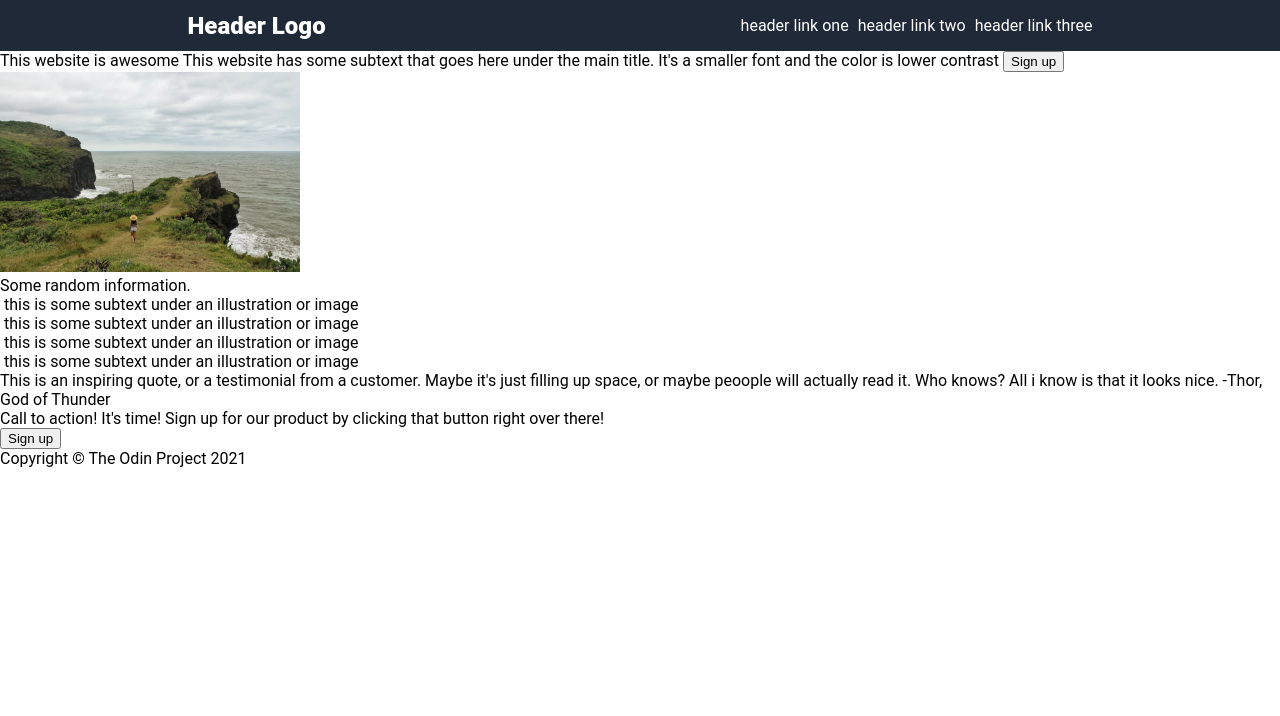
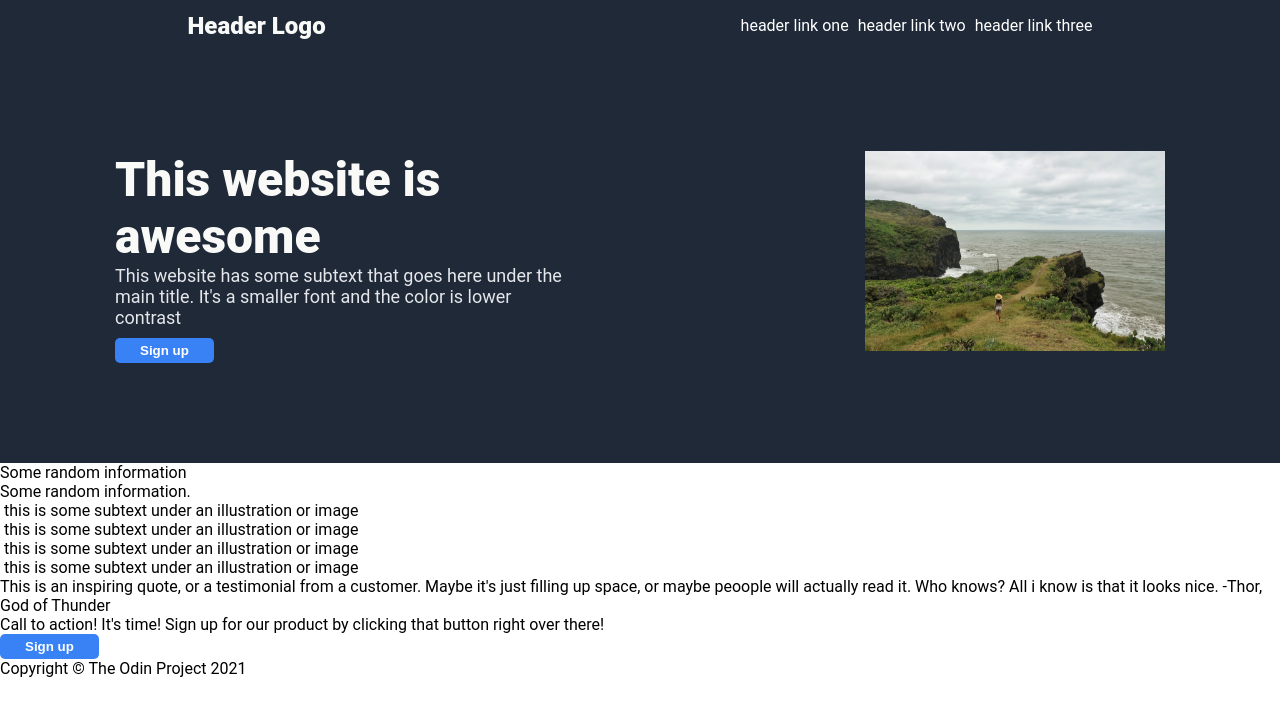
Before and after one commit to boobimatic/odin-website, a plain HTML site: page index.html in a window 1280 px wide. Drawn offline with Linux system fonts and the light colour scheme; a web font is replaced by a local one.

Commit message:
complete 1st content of 4

```diff
--- a/index.html
+++ b/index.html
@@ -19,11 +19,15 @@
 
         <div class="Content">
             <div class="Content1">
-                This website is awesome
-                This website has some subtext that goes here under the main title. It's a smaller font and the color is lower contrast
-                <button>Sign up</button>
+                <div class="Content1-1">
+                    <div class="Content1-1-1">This website is awesome</div>
+                    <div class="Content1-1-2">This website has some subtext that goes here under the main title. It's a smaller font and the color is lower contrast</div>
+                    <div class="button1"><button>Sign up</button></div>
+                </div>
                 <img style="height: 200px; width: auto;" src="./images/pexels-walter-alejandro-228509595-12502565.jpg" alt="woman walking to a cliff besite the sea">
             </div>
+            <div class="Content2">
+                Some random information
             <div class="Content2">
                 Some random information.
                 <div class="Tinycontent">
--- a/styles.css
+++ b/styles.css
@@ -11,6 +11,8 @@ body {
     flex-direction: column;
 }
 
+/* HEADER */
+
 .Header {
     display: flex;
     align-items: center;
@@ -22,7 +24,7 @@ body {
 .Logo {
     font-weight: 800;
     font-size: 24px;
-    color: F9FAF8;
+    color: #F9FAF8;
 }
 
 a {
@@ -35,3 +37,46 @@ ul {
     list-style: none;
     gap: 9px;
 }
+
+/* CONTENT */
+
+.Content {
+    display: flex;
+    flex-direction: column;
+}
+
+.Content1 {
+    background-color: #1F2937;
+    display: flex;
+    justify-content: center;
+    gap: 300px;
+    padding: 100px;
+}
+
+.Content1-1 {
+    width: 450px;
+}
+
+.Content1-1-1 {
+    font-size: 48px;
+    color: #F9FAF8;
+    font-weight: 900;
+}
+
+.Content1-1-2 {
+    font-size: 18px;
+    color: #E5E7EB;
+}
+
+button {
+    border: none;
+    background-color: #3882F6;
+    color: white;
+    padding: 5px 25px;
+    border-radius: 5px;
+    font-weight: 900;
+}
+
+.button1 {
+    margin-top: 10px;
+}
```
